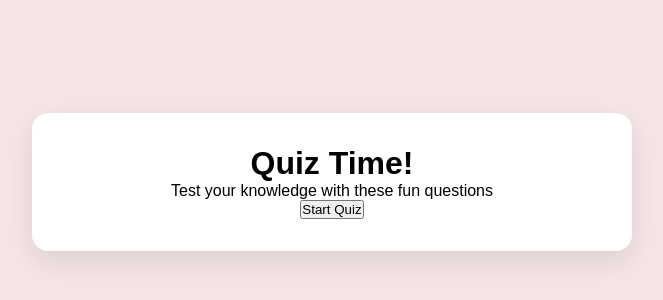
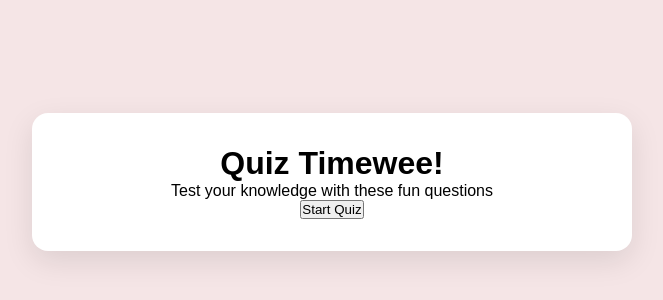
Before and after one commit to IsmaeilSaberi/HTML-CSS-JavaScript-Full-Course---Build-15-Projects, a plain HTML site: page 01-Quiz-APP/index.html in a window 1280 px wide. Shown: the part 218-518 px from the top of the page, without its empty margins (308-971 px from the left). Drawn offline with Linux system fonts and the light colour scheme.

Commit message:
a little change in html

```diff
--- a/01-Quiz-APP/index.html
+++ b/01-Quiz-APP/index.html
@@ -9,7 +9,7 @@
   <body>
     <div class="container">
       <div class="screen active" id="start-screen">
-        <h1>Quiz Time!</h1>
+        <h1>Quiz Timewee!</h1>
         <p>Test your knowledge with these fun questions</p>
         <button id="start-btn">Start Quiz</button>
       </div>
```
